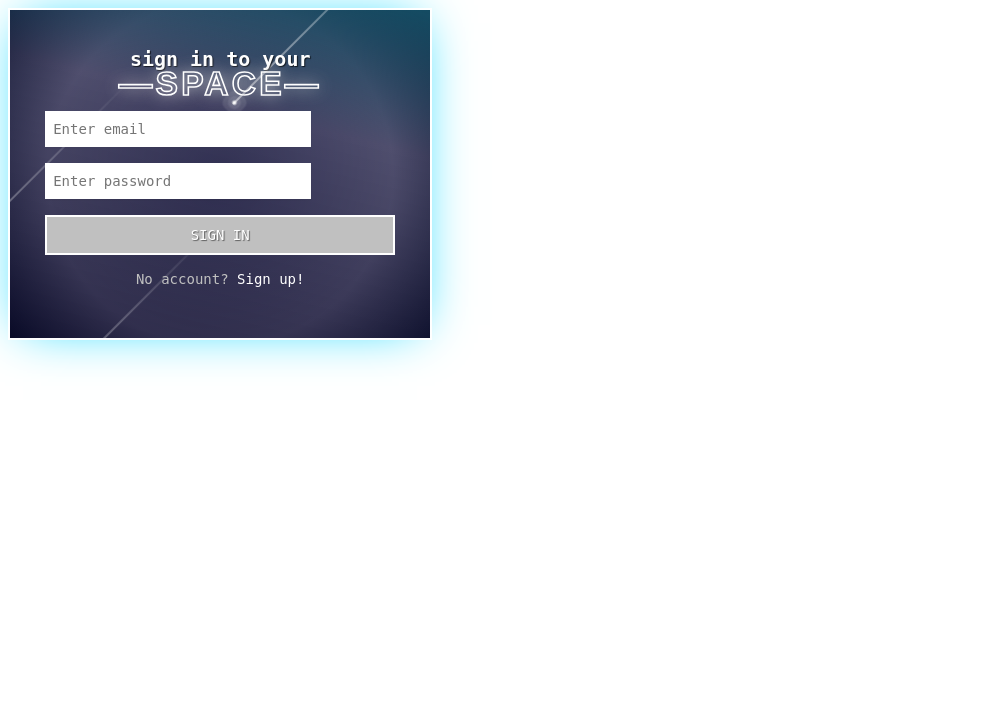
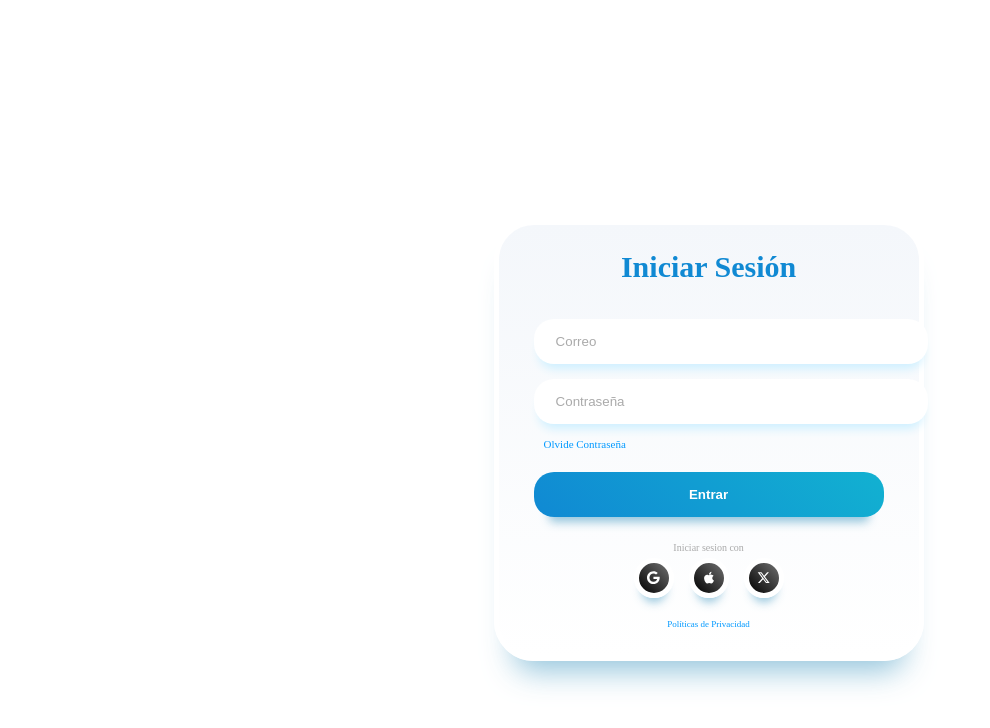
Before and after one commit to JuanPa-Torres/Proyecto_Final_-DAW-, a CodeIgniter 4 app: the page made by Proyecto_integrador/app/Views/home/home.php in a window 1280 px wide. Shown: the top 728 px of the page, without its empty margins (0-990 px from the left). Run offline with PHP 8.4 and a stand-in for CodeIgniter, Linux system fonts and the light colour scheme; the template is opened without the code that fills it, so the values that code supplies are empty; some libraries are stand-ins or nearby versions.

Commit message:
Agregue inicio de secion a medias

```diff
--- a/Proyecto_integrador/app/Views/home/home.php
+++ b/Proyecto_integrador/app/Views/home/home.php
@@ -4,343 +4,233 @@
   <meta charset="UTF-8">
   <meta name="viewport" content="width=device-width, initial-scale=1.0">
   <title>Document</title>
-
   <style>
-    .form {
-  position: relative;
-  display: block;
-  padding: 2.2rem;
+.container {
   max-width: 350px;
-  background: linear-gradient(14deg, rgba(2,0,36, 0.8) 0%, rgba(24, 24, 65, 0.7) 66%,
-            rgb(20, 76, 99) 100%), radial-gradient(circle, rgba(2,0,36, 0.5) 0%,
-            rgba(32, 15, 53, 0.2) 65%, rgba(14, 29, 28, 0.9) 100%);
-  border: 2px solid #fff;
-  -webkit-box-shadow: rgba(0,212,255) 0px 0px 50px -15px;
-  box-shadow: rgba(0,212,255) 0px 0px 50px -15px;
-  overflow: hidden;
-  z-index: +1;
+  background: #f8f9fd;
+  background: linear-gradient(
+    0deg,
+    rgb(255, 255, 255) 0%,
+    rgb(244, 247, 251) 100%
+  );
+  border-radius: 40px;
+  padding: 25px 35px;
+  border: 5px solid rgb(255, 255, 255);
+  box-shadow: rgba(133, 189, 215, 0.8784313725) 0px 30px 30px -20px;
+  margin: 20px;
 }
 
-/*------input and submit section-------*/
-
-.input-container {
-  position: relative;
+.heading {
+  text-align: center;
+  font-weight: 900;
+  font-size: 30px;
+  color: rgb(16, 137, 211);
 }
 
-.input-container input, .form button {
-  outline: none;
-  border: 2px solid #ffffff;
-  margin: 8px 0;
-  font-family: monospace;
+.form {
+  margin-top: 20px;
 }
 
-.input-container input {
-  background-color: #fff;
-  padding: 6px;
-  font-size: 0.875rem;
-  line-height: 1.25rem;
-  width: 250px;
-  box-shadow: 0 1px 2px 0 rgba(0, 0, 0, 0.05);
+.form .input {
+  width: 100%;
+  background: white;
+  border: none;
+  padding: 15px 20px;
+  border-radius: 20px;
+  margin-top: 15px;
+  box-shadow: #cff0ff 0px 10px 10px -5px;
+  border-inline: 2px solid transparent;
 }
 
-.input-mail:focus::placeholder {
-  opacity: 0;
-  transition: opacity .9s;
+.form .input::-moz-placeholder {
+  color: rgb(170, 170, 170);
 }
 
-.input-pwd:focus::placeholder {
-  opacity: 0;
-  transition: opacity .9s;
+.form .input::placeholder {
+  color: rgb(170, 170, 170);
 }
 
-.submit {
-  position: relative;
-  display: block;
-  padding: 8px;
-  background-color: #c0c0c0;
-  color: #ffffff;
-  text-shadow: 1px 1px 1px rgba(0, 0, 0, 0.5);
-  font-size: 0.875rem;
-  line-height: 1.25rem;
-  font-weight: 500;
-  width: 100%;
-  text-transform: uppercase;
-  overflow: hidden;
+.form .input:focus {
+  outline: none;
+  border-inline: 2px solid #12b1d1;
 }
 
-.submit:hover {
-  -webkit-transition: all 0.2s ease-out;
-  -moz-transition: all 0.2s ease-out;
-  transition: all 0.2s ease-out;
-  border-radius: 3.9px;
-  box-shadow: 4px 5px 17px -4px #ffffff;
-  cursor: pointer;
+.form .forgot-password {
+  display: block;
+  margin-top: 10px;
+  margin-left: 10px;
 }
 
-.submit:hover::before {
-  -webkit-animation: sh02 0.5s 0s linear;
-  -moz-animation: sh02 0.5s 0s linear;
-  animation: sh02 .5s 0s linear;
-}
-
-.submit::before {
-  content: '';
-  display: block;
-  width: 0px;
-  height: 85%;
-  position: absolute;
-  top: 50%;
-  left: 0%;
-  opacity: 0;
-  background: #fff;
-  box-shadow: 0 0 50px 30px #fff;
-  -webkit-transform: skewX(-20deg);
-  -moz-transform: skewX(-20deg);
-  -ms-transform: skewX(-20deg);
-  -o-transform: skewX(-20deg);
-  transform: skewX(-20deg);
-}
-
-@keyframes sh02 {
-  from {
-    opacity: 0;
-    left: 0%;
-  }
-
-  50% {
-    opacity: 1;
-  }
-
-  to {
-    opacity: 0;
-    left: 100%;
-  }
-}
-
-/*--------signup section---------*/
-
-.signup-link {
-  color: #c0c0c0;
-  font-size: 0.875rem;
-  line-height: 1.25rem;
-  text-align: center;
-  font-family: monospace;
-}
-
-.signup-link a {
-  color: #fff;
+.form .forgot-password a {
+  font-size: 11px;
+  color: #0099ff;
   text-decoration: none;
 }
 
-.up:hover {
-  text-decoration: underline;
+.form .login-button {
+  display: block;
+  width: 100%;
+  font-weight: bold;
+  background: linear-gradient(
+    45deg,
+    rgb(16, 137, 211) 0%,
+    rgb(18, 177, 209) 100%
+  );
+  color: white;
+  padding-block: 15px;
+  margin: 20px auto;
+  border-radius: 20px;
+  box-shadow: rgba(133, 189, 215, 0.8784313725) 0px 20px 10px -15px;
+  border: none;
+  transition: all 0.2s ease-in-out;
+}
+
+.form .login-button:hover {
+  transform: scale(1.03);
+  box-shadow: rgba(133, 189, 215, 0.8784313725) 0px 23px 10px -20px;
+}
+
+.form .login-button:active {
+  transform: scale(0.95);
+  box-shadow: rgba(133, 189, 215, 0.8784313725) 0px 15px 10px -10px;
+}
+
+.social-account-container {
+  margin-top: 25px;
+}
+
+.social-account-container .title {
+  display: block;
+  text-align: center;
+  font-size: 10px;
+  color: rgb(170, 170, 170);
+}
+
+.social-account-container .social-accounts {
+  width: 100%;
+  display: flex;
+  justify-content: center;
+  gap: 15px;
+  margin-top: 5px;
+}
+
+.social-account-container .social-accounts .social-button {
+  background: linear-gradient(45deg, rgb(0, 0, 0) 0%, rgb(112, 112, 112) 100%);
+  border: 5px solid white;
+  padding: 5px;
+  border-radius: 50%;
+  width: 40px;
+  aspect-ratio: 1;
+  display: grid;
+  place-content: center;
+  box-shadow: rgba(133, 189, 215, 0.8784313725) 0px 12px 10px -8px;
+  transition: all 0.2s ease-in-out;
+}
+
+.social-account-container .social-accounts .social-button .svg {
+  fill: white;
+  margin: auto;
+}
+
+.social-account-container .social-accounts .social-button:hover {
+  transform: scale(1.2);
+}
+
+.social-account-container .social-accounts .social-button:active {
+  transform: scale(0.9);
+}
+
+.agreement {
+  display: block;
+  text-align: center;
+  margin-top: 15px;
+}
+
+.agreement a {
+  text-decoration: none;
+  color: #0099ff;
+  font-size: 9px;
 }
 
 
-/*--------header section-----------*/
-
-.form-title {
-  font-size: 1.25rem;
-  line-height: 1.75rem;
-  font-family: monospace;
-  font-weight: 600;
-  text-align: center;
-  color: #fff;
-  text-shadow: 1px 1px 1px rgba(0, 0, 0, 0.7);
-  animation-duration: 1.5s;
-  overflow: hidden;
-  transition: .12s;
-}
-
-.form-title span {
-  animation: flickering 2s linear infinite both;
-}
-
-.title-2 {
-  display: block;
-  margin-top: -0.5rem;
-  font-size: 2.1rem;
-  font-weight: 800;
-  font-family: Arial, Helvetica, sans-serif;
-  text-align: center;
-  -webkit-text-stroke: #fff 0.1rem;
-  letter-spacing: 0.2rem;
-  color: transparent;
-  position: relative;
-  text-shadow: 0px 0px 16px #CECECE;
-}
-
-.title-2 span::before,
-.title-2 span::after {
-  content: '—';
-}
-
-@keyframes flickering {
-  0%,
-  100% {
-    opacity: 1;
-  }
-
-  41.99% {
-    opacity: 1;
-  }
-
-  42% {
-    opacity: 0;
-  }
-
-  43% {
-    opacity: 0;
-  }
-
-  43.01% {
-    opacity: 1;
-  }
-
-  47.99% {
-    opacity: 1;
-  }
-
-  48% {
-    opacity: 0;
-  }
-
-  49% {
-    opacity: 0;
-  }
-
-  49.01% {
-    opacity: 1;
-  }
-}
-
-/*---------shooting stars-----------*/
-
-
-.bg-stars {
-  position: absolute;
-  top: 0;
-  left: 0;
-  width: 100%;
-  height: 100%;
-  z-index: -2;
-  background-size: cover;
-  animation: animateBg 50s linear infinite;
-}
-
-@keyframes animateBg {
-  0%,100% {
-    transform: scale(1);
-  }
-
-  50% {
-    transform: scale(1.2);
-  }
-}
-
-.star {
-  position: absolute;
-  top: 50%;
-  left: 50%;
-  width: 4px;
-  height: 4px;
-  background: #fff;
-  border-radius: 50%;
-  box-shadow: 0 0 0 4px rgba(255,255,255,0.1),0 0 0 8px rgba(255,255,255,0.1),0 0 20px rgba(255,255,255,0.1);
-  animation: animate 3s linear infinite;
-}
-
-.star::before {
-  content: '';
-  position: absolute;
-  top: 50%;
-  transform: translateY(-50%);
-  width: 300px;
-  height: 1px;
-  background: linear-gradient(90deg,#fff,transparent);
-}
-
-@keyframes animate {
-  0% {
-    transform: rotate(315deg) translateX(0);
-    opacity: 1;
-  }
-
-  70% {
-    opacity: 1;
-  }
-
-  100% {
-    transform: rotate(315deg) translateX(-1000px);
-    opacity: 0;
-  }
-}
-
-.star:nth-child(1) {
-  top: 0;
-  right: 0;
-  left: initial;
-  animation-delay: 0s;
-  animation-duration: 1s;
-}
-
-.star:nth-child(2) {
-  top: 0;
-  right: 100px;
-  left: initial;
-  animation-delay: 0.2s;
-  animation-duration: 3s;
-}
-
-.star:nth-child(3) {
-  top: 0;
-  right: 220px;
-  left: initial;
-  animation-delay: 2.75s;
-  animation-duration: 2.75s;
-}
-
-.star:nth-child(4) {
-  top: 0;
-  right: -220px;
-  left: initial;
-  animation-delay: 1.6s;
-  animation-duration: 1.6s;
-}
   </style>
 
 </head>
 <body>
 
-<form class="form">
-     <div class="form-title"><span>sign in to your</span></div>
-      <div class="title-2"><span>SPACE</span></div>
-      <div class="input-container">
-        <input class="input-mail" type="email" placeholder="Enter email">
-        <span> </span>
-      </div>
-
-      <section class="bg-stars">
-        <span class="star"></span>
-        <span class="star"></span>
-        <span class="star"></span>
-        <span class="star"></span>
-      </section>
-
-      <div class="input-container">
-        <input class="input-pwd" type="password" placeholder="Enter password">
-      </div>
-      <button type="submit" class="submit">
-        <span class="sign-text">Sign in</span>
+<div class="container"  style="display:flex; position:absolute; top:25%; left:37%;">
+  <div class="row">
+  <div class="heading">Iniciar Sesión</div>
+  <form class="form" action="<?= base_url('index.php/usuario/mostrar'); ?>">
+    <input
+      placeholder="Correo"
+      id="Correo"
+      name="Correo"
+      type="Correo"
+      class="input"
+      required=""
+    />
+    <input
+      placeholder="Contraseña"
+      id="Contraseña"
+      name="Contraseña"
+      type="Contraseña"
+      class="input"
+      required=""
+    />
+    <span class="forgot-password"><a href="<?= base_url('index.php/usuario/mostrar'); ?>">Olvide Contraseña</a></span>
+    <input value="Entrar" type="submit" class="login-button" />
+  </form>
+  <div class="social-account-container">
+    <span class="title">Iniciar sesion con</span>
+    <div class="social-accounts">
+      <a href="https://bit.ly/4a1GJ9x">
+      <button class="social-button google">
+        <svg
+          viewBox="0 0 488 512"
+          height="1em"
+          xmlns="http://www.w3.org/2000/svg"
+          class="svg"
+        >
+          <path
+            d="M488 261.8C488 403.3 391.1 504 248 504 110.8 504 0 393.2 0 256S110.8 8 248 8c66.8 0 123 24.5 166.3 64.9l-67.5 64.9C258.5 52.6 94.3 116.6 94.3 256c0 86.5 69.1 156.6 153.7 156.6 98.2 0 135-70.4 140.8-106.9H248v-85.3h236.1c2.3 12.7 3.9 24.9 3.9 41.4z"
+          ></path>
+        </svg>
       </button>
-
-      <p class="signup-link">
-        No account?
-        <a href="" class="up">Sign up!</a>
-      </p>
-
-   </form>
+      </a>
+      <a href="https://apple.co/3GjSeeW">
+      <button class="social-button apple">
+        <svg
+          viewBox="0 0 384 512"
+          height="1em"
+          xmlns="http://www.w3.org/2000/svg"
+          class="svg"
+        >
+          <path
+            d="M318.7 268.7c-.2-36.7 16.4-64.4 50-84.8-18.8-26.9-47.2-41.7-84.7-44.6-35.5-2.8-74.3 20.7-88.5 20.7-15 0-49.4-19.7-76.4-19.7C63.3 141.2 4 184.8 4 273.5q0 39.3 14.4 81.2c12.8 36.7 59 126.7 107.2 125.2 25.2-.6 43-17.9 75.8-17.9 31.8 0 48.3 17.9 76.4 17.9 48.6-.7 90.4-82.5 102.6-119.3-65.2-30.7-61.7-90-61.7-91.9zm-56.6-164.2c27.3-32.4 24.8-61.9 24-72.5-24.1 1.4-52 16.4-67.9 34.9-17.5 19.8-27.8 44.3-25.6 71.9 26.1 2 49.9-11.4 69.5-34.3z"
+          ></path>
+        </svg>
+      </button>
+      </a>
+      <a href="https://twitter.com/login?lang=es">
+      <button class="social-button twitter">
+        <svg
+          viewBox="0 0 512 512"
+          height="1em"
+          xmlns="http://www.w3.org/2000/svg"
+          class="svg"
+        >
+          <path
+            d="M389.2 48h70.6L305.6 224.2 487 464H345L233.7 318.6 106.5 464H35.8L200.7 275.5 26.8 48H172.4L272.9 180.9 389.2 48zM364.4 421.8h39.1L151.1 88h-42L364.4 421.8z"
+          ></path>
+        </svg>
+      </button>
+      </a>
+    </div>
+  </div>
+  <span class="agreement"><a href="#">Políticas de Privacidad</a></span>
+  </div>
+</div>
 
 </body>
 </html>
-<!-- <a href="<?= base_url('index.php/usuario/mostrar'); ?>" class="btn btn-success">Entrar</a> -->
```
